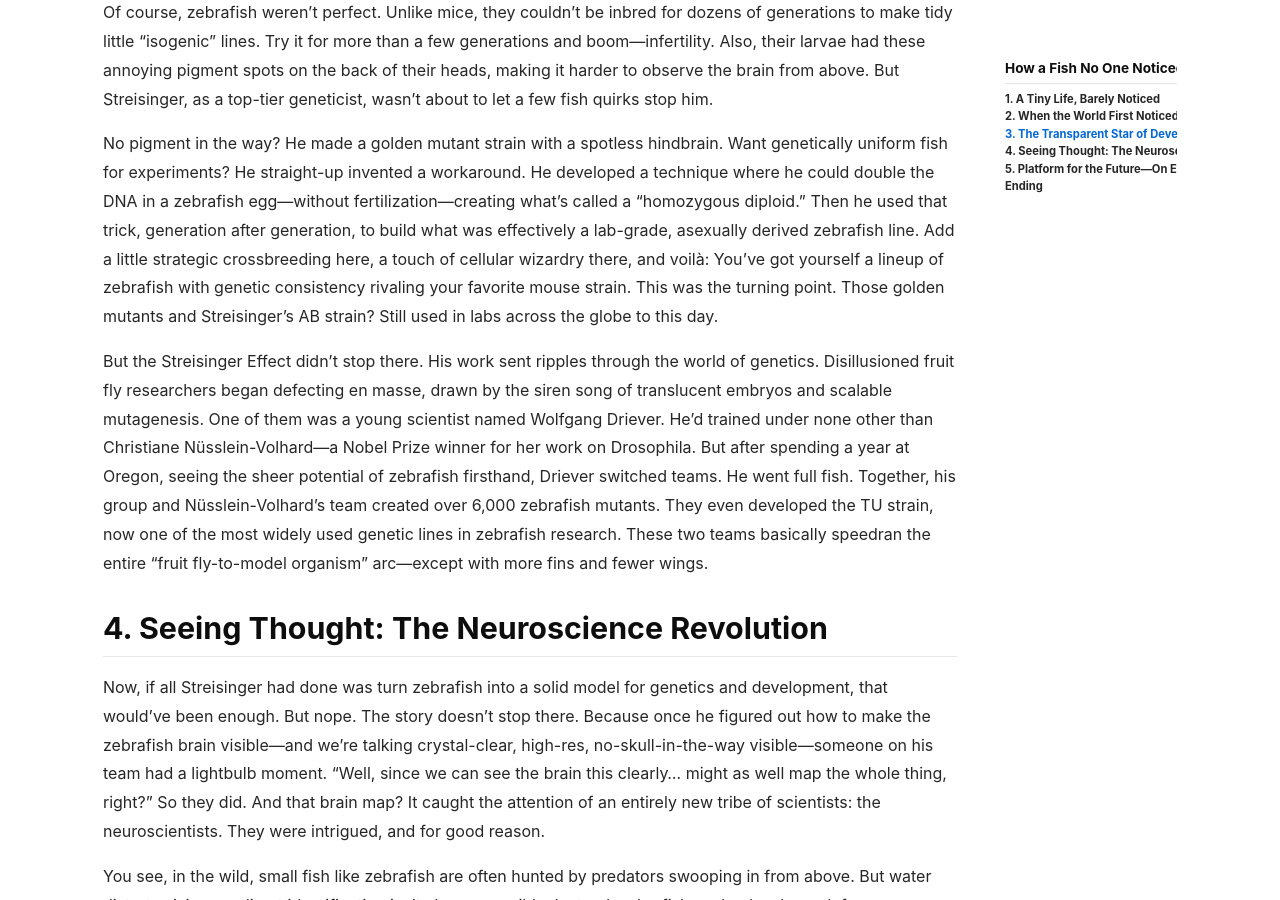
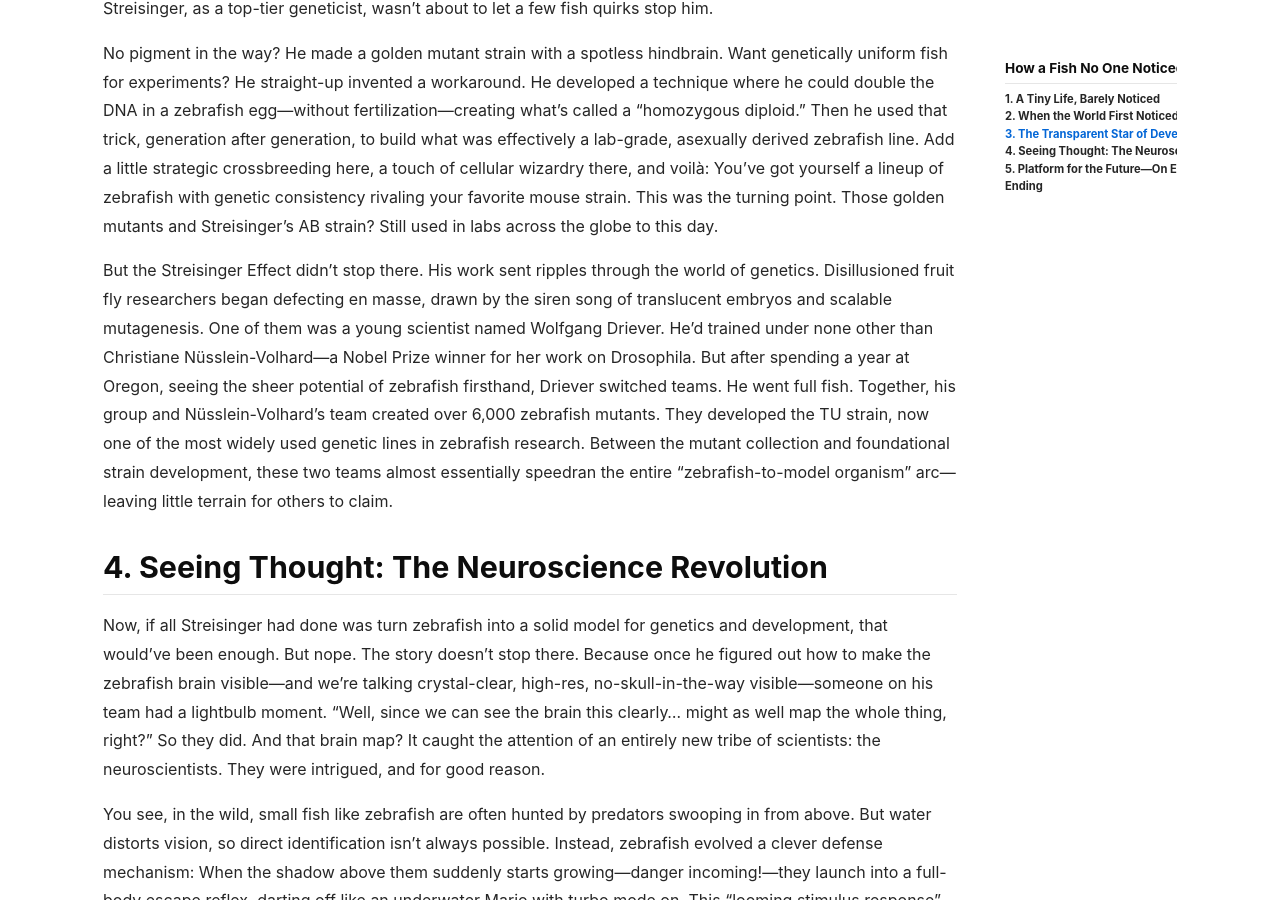
Before and after one commit to LabOnoM/LabOnoM.github.io, a Jekyll site: the page built from _posts/2025-06-08-zebrafish-history.md, in a window 1280 px wide and 900 px high, scrolled down 3042 px. Built offline with Jekyll 4.4.1, drawn with Linux system fonts in a browser that asks for light colours; nearby versions of some CDN libraries; comment, search, counter and statistics services are not loaded; some of the changed text lies outside the part shown.

Commit message:
Update 2025-06-08-zebrafish-history.md

```diff
--- a/_posts/2025-06-08-zebrafish-history.md
+++ b/_posts/2025-06-08-zebrafish-history.md
@@ -67,7 +62,7 @@ Of course, zebrafish weren’t perfect. Unlike mice, they couldn’t be inbred f
 
 No pigment in the way? He made a golden mutant strain with a spotless hindbrain. Want genetically uniform fish for experiments? He straight-up invented a workaround. He developed a technique where he could double the DNA in a zebrafish egg—without fertilization—creating what’s called a “homozygous diploid.” Then he used that trick, generation after generation, to build what was effectively a lab-grade, asexually derived zebrafish line. Add a little strategic crossbreeding here, a touch of cellular wizardry there, and voilà: You’ve got yourself a lineup of zebrafish with genetic consistency rivaling your favorite mouse strain. This was the turning point. Those golden mutants and Streisinger’s AB strain? Still used in labs across the globe to this day.
 
-But the Streisinger Effect didn’t stop there. His work sent ripples through the world of genetics. Disillusioned fruit fly researchers began defecting en masse, drawn by the siren song of translucent embryos and scalable mutagenesis. One of them was a young scientist named Wolfgang Driever. He’d trained under none other than Christiane Nüsslein-Volhard—a Nobel Prize winner for her work on Drosophila. But after spending a year at Oregon, seeing the sheer potential of zebrafish firsthand, Driever switched teams. He went full fish. Together, his group and Nüsslein-Volhard’s team created over 6,000 zebrafish mutants. They even developed the TU strain, now one of the most widely used genetic lines in zebrafish research. These two teams basically speedran the entire “fruit fly-to-model organism” arc—except with more fins and fewer wings.
+But the Streisinger Effect didn’t stop there. His work sent ripples through the world of genetics. Disillusioned fruit fly researchers began defecting en masse, drawn by the siren song of translucent embryos and scalable mutagenesis. One of them was a young scientist named Wolfgang Driever. He’d trained under none other than Christiane Nüsslein-Volhard—a Nobel Prize winner for her work on Drosophila. But after spending a year at Oregon, seeing the sheer potential of zebrafish firsthand, Driever switched teams. He went full fish. Together, his group and Nüsslein-Volhard’s team created over 6,000 zebrafish mutants. They developed the TU strain, now one of the most widely used genetic lines in zebrafish research. Between the mutant collection and foundational strain development, these two teams almost essentially speedran the entire “zebrafish-to-model organism” arc—leaving little terrain for others to claim.
 
 ## 4. Seeing Thought: The Neuroscience Revolution
 
```
Also changed, not shown: other parts of _posts/2025-06-08-zebrafish-history.md (+6 -11 lines).
